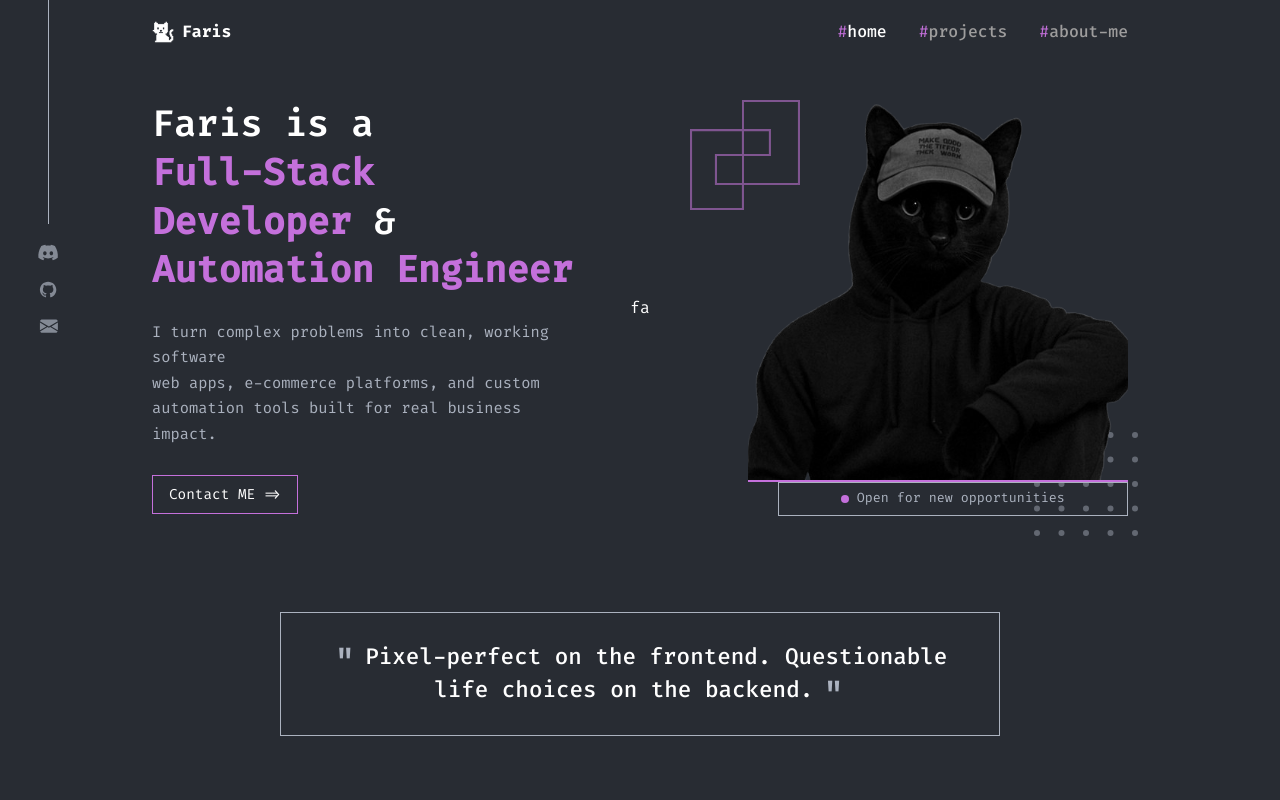
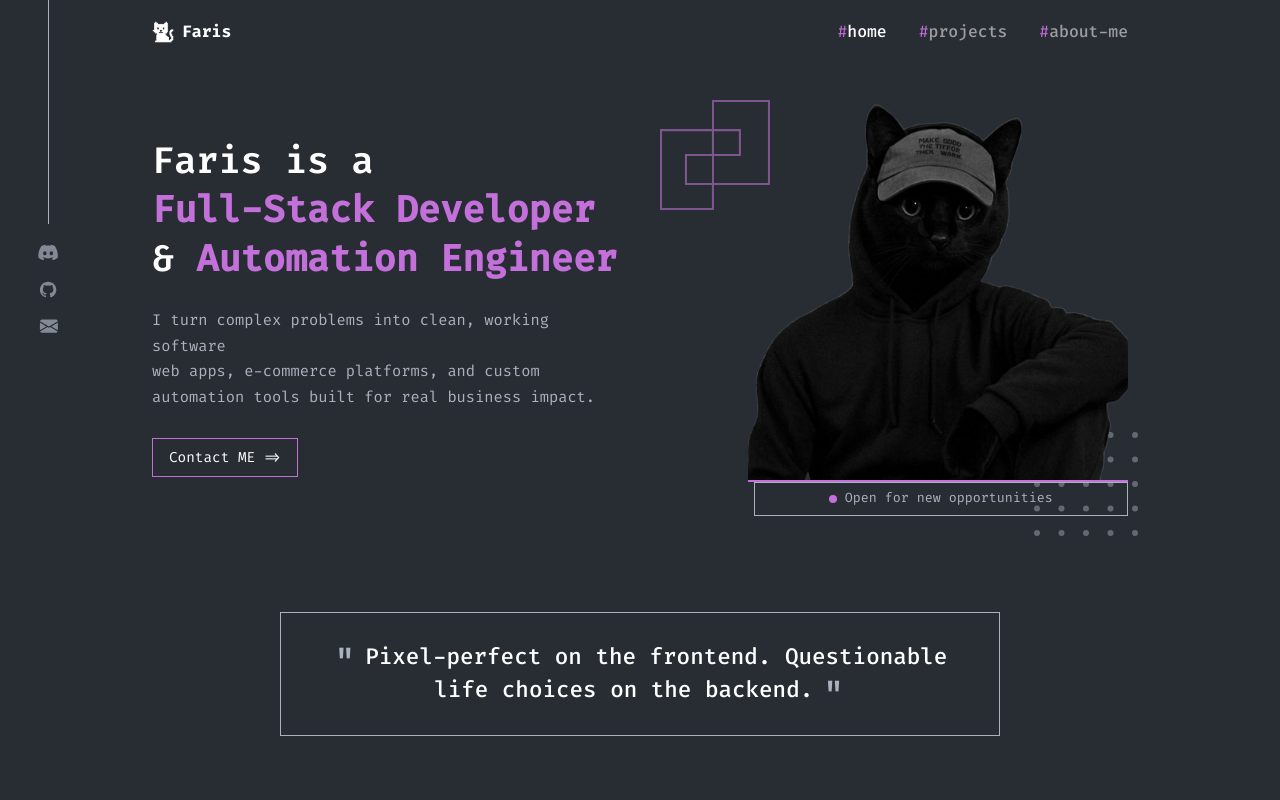
Before and after one commit to farixdev/protfolio, a Next.js app: page / in a window 1280 px wide. Shown: the top 800 px of the page. Built offline with nearby package versions, Linux system fonts and the light colour scheme.

Commit message:
Fix typo in Home component

```diff
--- a/src/app/page.js
+++ b/src/app/page.js
@@ -191,7 +191,7 @@ const skills = [
     </p>
     <Btn href="#contacts">Contact ME =&gt;</Btn>
   </div>
-fa
+
           {/* Right illustration */}
           <div style={{ flex: 1, position: "relative", display: "flex", flexDirection: "column", alignItems: "flex-end" }}>
             {/* outline logo — top-left of the image box */}
```
